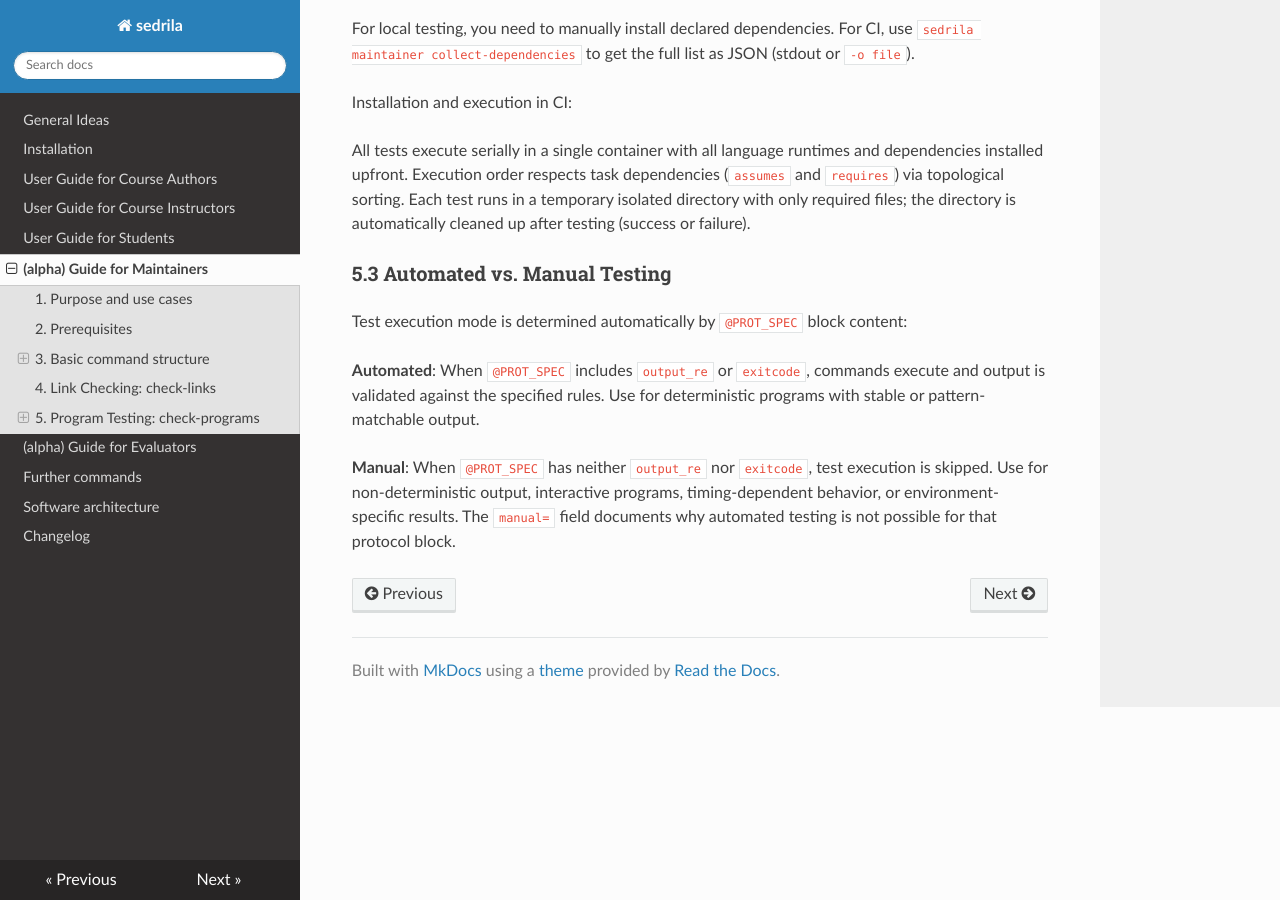
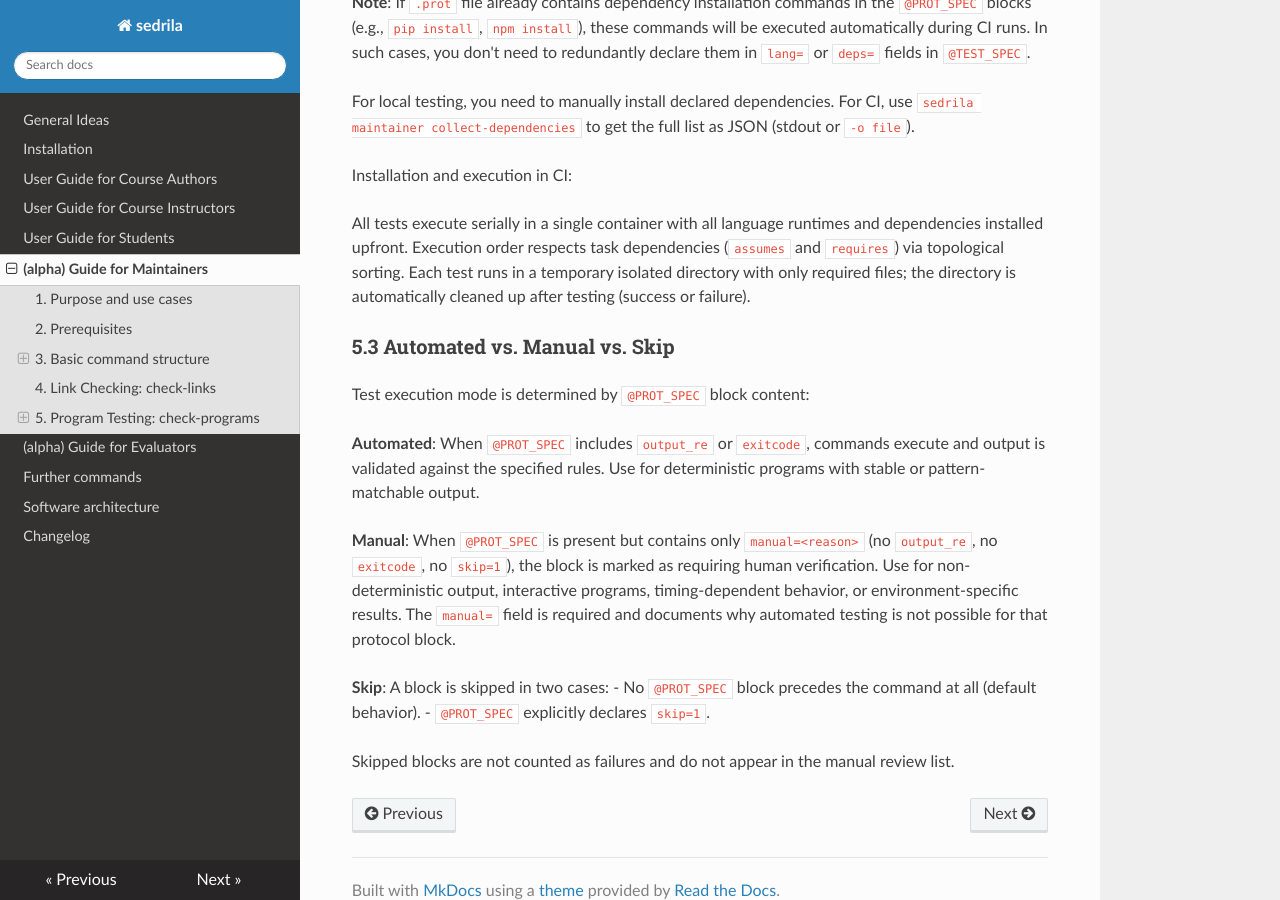
Before and after one commit to fubinf/sedrila, an MkDocs documentation site: the page built from docs/maintainers.md, in a window 1280 px wide and 900 px high, scrolled down 6307 px. Built offline with MkDocs 1.6.1, drawn with Linux system fonts in a browser that asks for light colours; nearby versions of some CDN libraries; some of the changed text lies outside the part shown.

Commit message:
docs: #31, documentation improvements

```diff
--- a/docs/maintainers.md
+++ b/docs/maintainers.md
@@ -41,12 +41,15 @@
 
 - `check-links TARGETDIR [--check markdown_file]`: Check URLs for availability
 - `check-programs TARGETDIR`: Test programs
-- `collect-dependencies [-o output_file]`: Collect languages and dependencies from `@TEST_SPEC` blocks as JSON
+- `collect-dependencies [-o output_file]`: Collect languages and dependencies from `@TEST_SPEC` blocks as JSON (default: stdout)
 
-Common options (for `check-links` and `check-programs`):
+Common options (for all three subcommands):
 
 - `--config <configfile>`: Specify configuration file (default: `sedrila.yaml`)
 - `--include-stage <stage>`: Include parts with this and higher stage entries (default: `draft` which includes all stages)
+
+Option for `check-links` and `check-programs` only:
+
 - `--batch`: Use batch/CI-friendly output
 
 Positional argument for `check-links` and `check-programs`:
@@ -255,13 +258,19 @@
 Each test runs in a temporary isolated directory with only required files; the directory is automatically cleaned up after testing (success or failure).
 
 
-### 5.3 Automated vs. Manual Testing
+### 5.3 Automated vs. Manual vs. Skip
 
-Test execution mode is determined automatically by `@PROT_SPEC` block content:
+Test execution mode is determined by `@PROT_SPEC` block content:
 
 **Automated**: When `@PROT_SPEC` includes `output_re` or `exitcode`, commands execute and output is validated against the specified rules.
 Use for deterministic programs with stable or pattern-matchable output.
 
-**Manual**: When `@PROT_SPEC` has neither `output_re` nor `exitcode`, test execution is skipped.
+**Manual**: When `@PROT_SPEC` is present but contains only `manual=<reason>` (no `output_re`, no `exitcode`, no `skip=1`), the block is marked as requiring human verification.
 Use for non-deterministic output, interactive programs, timing-dependent behavior, or environment-specific results.
-The `manual=` field documents why automated testing is not possible for that protocol block.
+The `manual=` field is required and documents why automated testing is not possible for that protocol block.
+
+**Skip**: A block is skipped in two cases:
+- No `@PROT_SPEC` block precedes the command at all (default behavior).
+- `@PROT_SPEC` explicitly declares `skip=1`.
+
+Skipped blocks are not counted as failures and do not appear in the manual review list.
```
Also changed, not shown: other parts of docs/maintainers.md (+2 -2 lines), docs/authors.md (+4 -1 lines), docs/instructors.md (+10 -5 lines).
